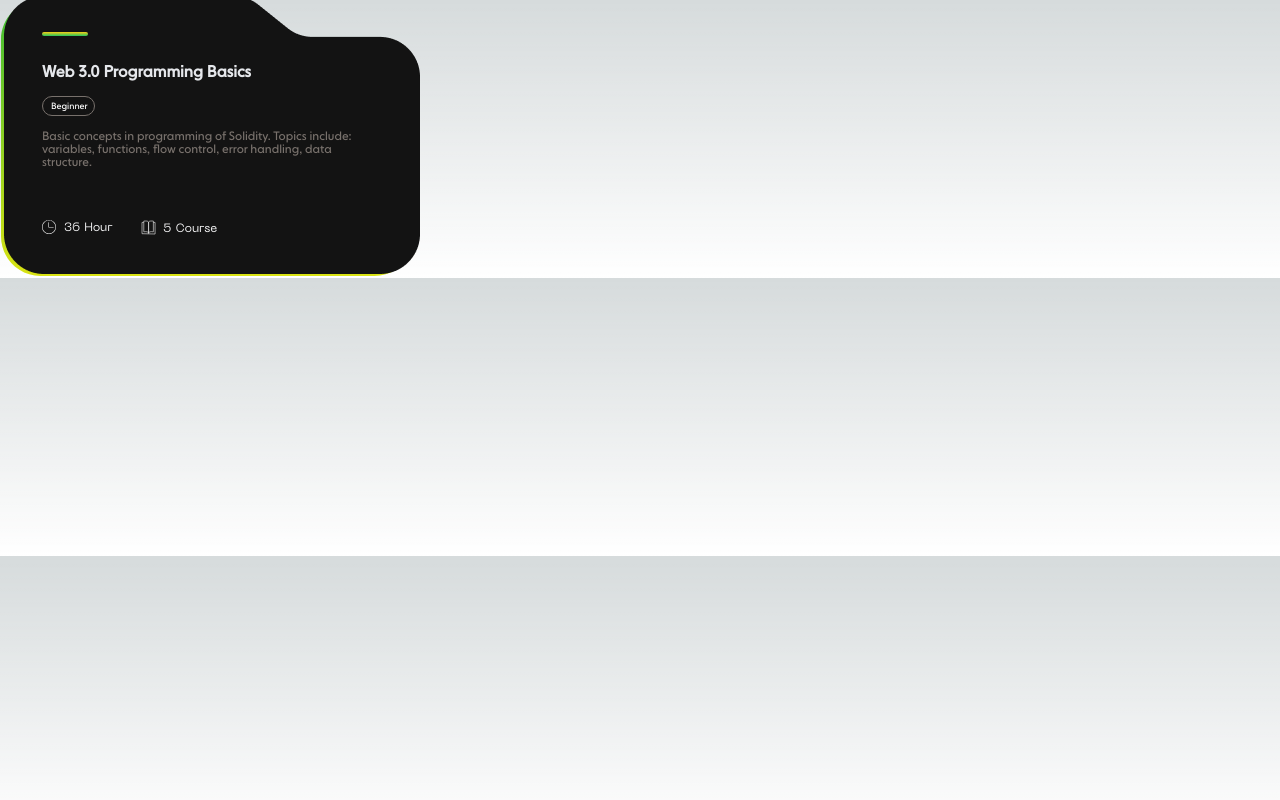
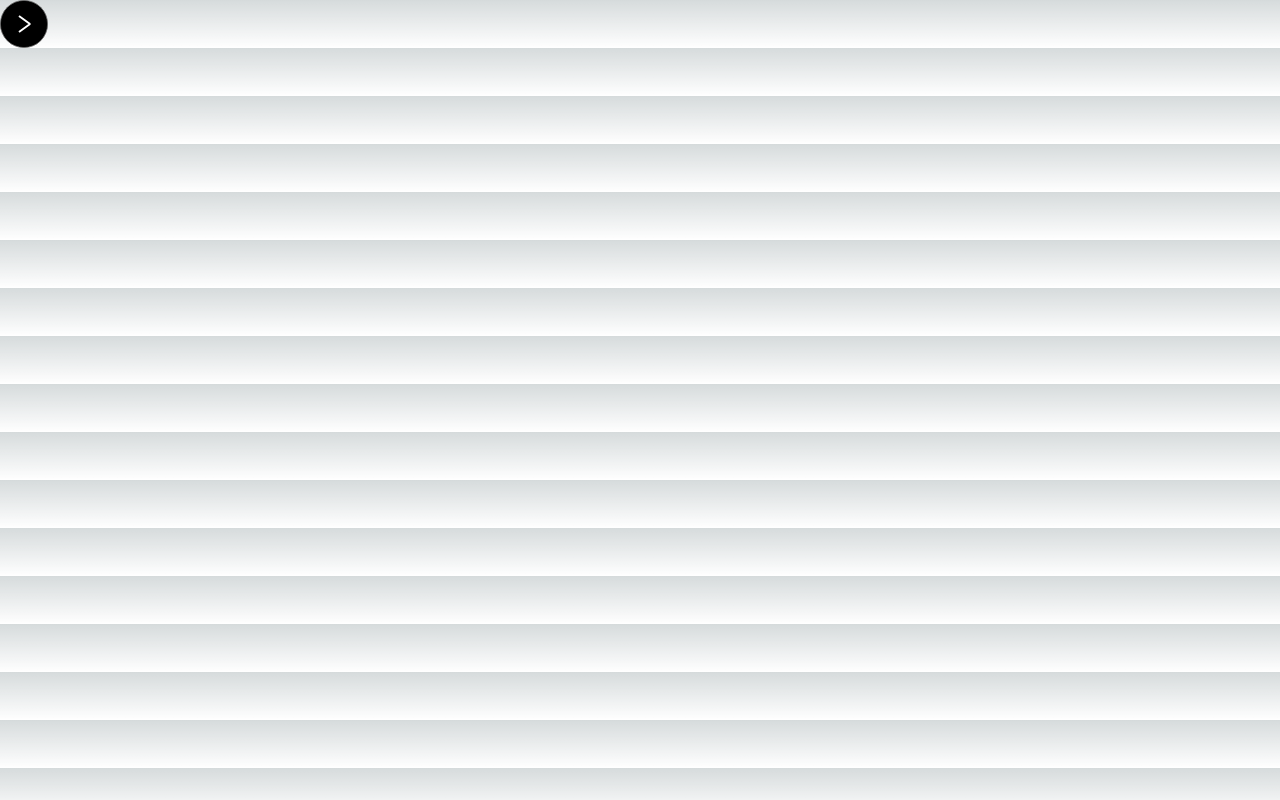
Before and after one commit to theskyworld/homework, a Next.js app: page / in a window 1280 px wide. Built offline with nearby package versions, Linux system fonts and the light colour scheme.

Commit message:
feat: add RightButton

```diff
--- /dev/null
+++ b/src/components/RightButton.tsx
@@ -0,0 +1,10 @@
+export default function RightButton() {
+  return (
+    <div className="w-12 h-12 relative cursor-pointer">
+      <svg xmlns="http://www.w3.org/2000/svg" width="48" height="48" viewBox="0 0 48 48" fill="none">
+        <circle cx="24" cy="24" r="23.6" fill="black" stroke="#676767" stroke-width="0.8" />
+        <path d="M19 16L30 24L19 32" stroke="white" stroke-width="2" stroke-linejoin="bevel" />
+      </svg>
+    </div>
+  )
+}
--- a/src/pages/index.tsx
+++ b/src/pages/index.tsx
@@ -1,5 +1,6 @@
 import IntroductionCard from "@/components/IntroductionCard";
 import MoonshotCard from "@/components/MoonshotCard";
+import RightButton from "@/components/RightButton";
 import Web3Card from "@/components/Web3Card";
 
 export default function Home() {
@@ -7,7 +8,8 @@ export default function Home() {
     <div>
       {/* <IntroductionCard/> */}
       {/* <MoonshotCard /> */}
-      <Web3Card/>
+      {/* <Web3Card/> */}
+      <RightButton />
     </div>
   )
 }
```
